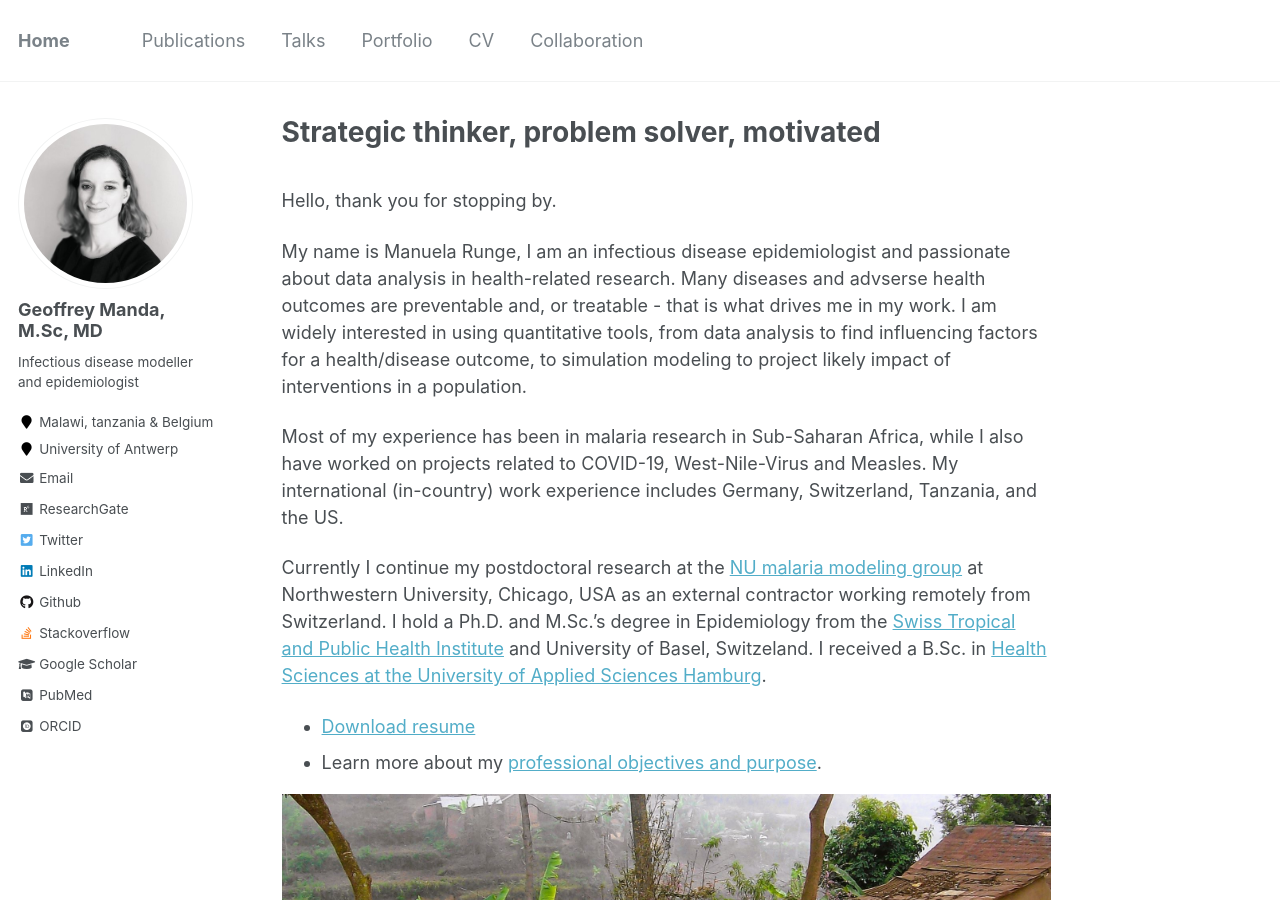
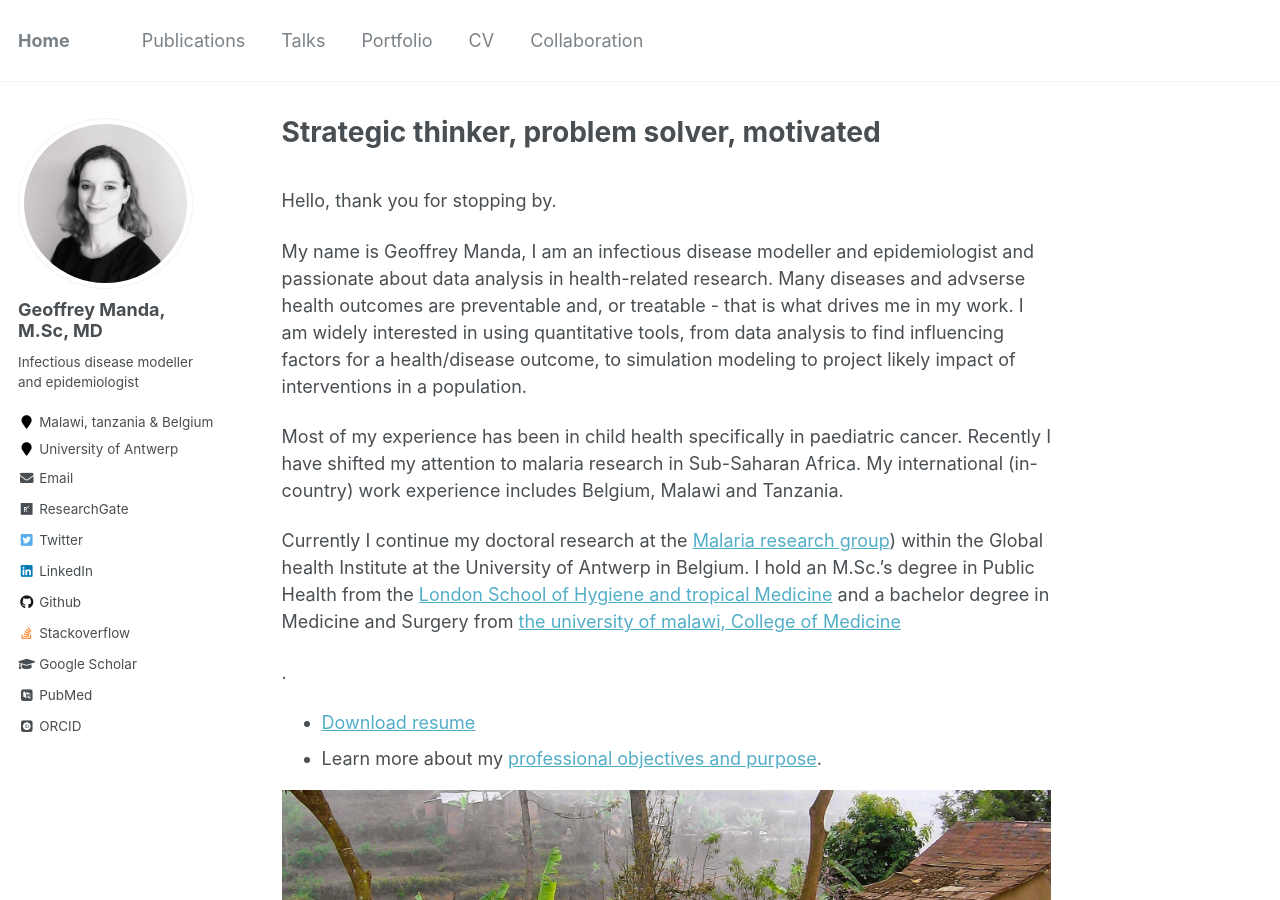
Before and after one commit to GeoffreyManda/GeoffreyManda.github.io, a Jekyll site: the page built from _pages/about.md, in a window 1280 px wide and 900 px high. Built offline with Jekyll 4.4.1, drawn with Linux system fonts in a browser that asks for light colours; some web fonts are replaced.

Commit message:
Update about.md

```diff
--- a/_pages/about.md
+++ b/_pages/about.md
@@ -12,22 +12,20 @@ redirect_from:
 Hello, thank you for stopping by.
 <br/>
 
-My name is Manuela Runge, I am an infectious disease epidemiologist and passionate about data analysis in health-related research.
+My name is Geoffrey Manda, I am an infectious disease modeller and epidemiologist and passionate about data analysis in health-related research.
 Many diseases and advserse health outcomes are preventable and, or treatable - that is what drives me in my work.
 I am widely interested in using quantitative tools, from data analysis to find influencing factors for a health/disease outcome,
 to simulation modeling to project likely impact of interventions in a population.
 
-Most of my experience has been in malaria research in Sub-Saharan Africa, while I also have worked on projects related to COVID-19, West-Nile-Virus and Measles.
-My international (in-country) work experience includes Germany, Switzerland, Tanzania, and the US.
+Most of my experience has been in child health specifically in paediatric cancer. Recently I have shifted my attention to malaria research in Sub-Saharan Africa. My international (in-country) work experience includes Belgium, Malawi and Tanzania.
 
+Currently I continue my doctoral research at the [Malaria research group](https://www.uantwerpen.be/en/research-groups/global-health-institute/)) within the Global health Institute at the University of Antwerp in Belgium. I hold an M.Sc.'s degree in Public Health from the [London School of Hygiene and tropical Medicine](https://www.lshtm.ac.uk) and a bachelor degree in Medicine and Surgery from [the university of malawi, College of Medicine](https://www.kuhes.ac.mw)
 
-Currently I continue my postdoctoral research at the [NU malaria modeling group](https://www.numalariamodeling.org/) at Northwestern University, Chicago, USA as an external contractor working remotely from Switzerland.
-I hold a Ph.D. and M.Sc.'s degree in Epidemiology from the [Swiss Tropical and Public Health Institute](https://www.swisstph.ch/en/) and University of Basel, Switzeland.
-I received a B.Sc. in [Health Sciences at the University of Applied Sciences Hamburg](https://www.haw-hamburg.de/en/university/faculty-of-life-sciences/departments/health-sciences/).
+.
 <br/>
 
-- <a href="/resume_ManuelaRunge.docx" download>Download resume</a>
-- Learn more about my [professional objectives and purpose](https://manuelarunge.github.io/collaboration/).
+- <a href="/resume_GeoffreyManda.docx" download>Download resume</a>
+- Learn more about my [professional objectives and purpose](https://geoffreymanda.github.io/collaboration/).
 <br/>
 
 <img src='/images/100_0324_edited_wide_resized.JPG'>
```
